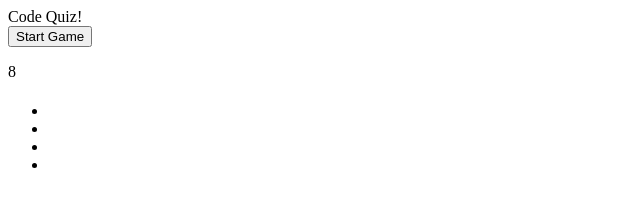
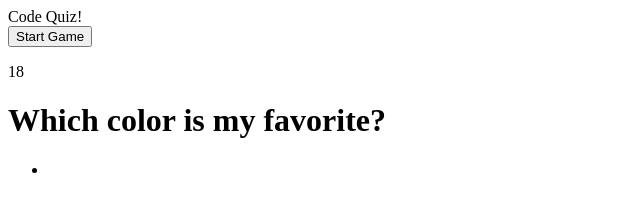
Before and after one commit to TMPeeler/CodequizHW, a plain HTML site: page index.html in a window 1280 px wide. Both pictures are taken after a click on the button "Start Game". Shown: the whole page, without its empty margins (0-640 px from the left). Drawn offline with Linux system fonts and the light colour scheme.

Commit message:
add text element of my test questions

```diff
--- a/index.html
+++ b/index.html
@@ -18,12 +18,13 @@
         <p class="timerElement">10</p> <!-- timer -->
     </header>
     <main>
-        <h1 class="quizQuestions"></h1> <!-- this is where I'm going to put the questions-->
+        <h1 class="quizQuestions">    </h1> <!-- this is where I'm going to put the questions-->
         <ul class="quizAnswers">
-            <li></li> <!-- this is where each of the options will go-->
-            <li></li>
-            <li></li>
-            <li></li>
+
+            <!----><div
+            <li id="#answer1"></li> <!-- this is where each of the options will go-->
+            <li id="#answer2"></li>
+
         </ul>
         <h1 class="gameOverScreen"></h1> <!-- GAME OVER -->
     </main>
--- a/script.js
+++ b/script.js
@@ -19,99 +19,160 @@
 // every time someone finishes the game, they may add their initials and it will save to the game over screen with their score.
 // display start button
 
-var startButton = document.querySelector(".startButton");
-var timerElement = document.querySelector(".timerElement");
-var quizQuestions = document.querySelector(".quizQuestions");
-var quizAnswers = document.querySelector(".quizAnswers");
-//var correctAnswer = document.querySelector(".correctAnswer");
-var gameOverScreen = document.querySelector(".gameOverScreen");
+var startButtonEl = document.querySelector(".startButton");1
+var timerElementEl = document.querySelector(".timerElement");
+var quizQuestionsEl = document.querySelector(".quizQuestions");
+var quizAnswersEl = document.querySelector(".quizAnswers");
+var gameOverScreenEl = document.querySelector(".gameOverScreen");
+var questionIndex = 0;
 
 
 var timer;
 var timerCount;
 var score = 0;
+//var correctAnswer = document.querySelector(".correctAnswer");
+// var wrongAnswer = false;
+// var quizQuestions = [
+//     {
+//         question: "Which color is my favorite?",
+//         correctAnswer: "blue",
+//         incorrect: ["yellow", "red", "green"]
+//     },
+
+//     {
+//         question: "Common data types do NOT include...",
+//         correctAnswer: "alerts",
+//         incorrect: ["numbers", "booleans", "strings"]
+//     },
+
+//     {
+//         question: "Arrays in JavaScript can be used to store...",
+//         correctAnswer: "all of the above",
+//         incorrect: ["numbers and strings", "other arrays", "booleans"]
+//     },
+
+//     {
+//         question: "The condition in an if/else statement is enclosed within...",
+//         correctAnswer: "parentheses",
+//         incorrect: ["square brackets", "quotes", "curly brackets"]
+//     },
+
+//     {
+//         question: "String values must be enclosed within ... when being assigned to variables.",
+//         correctAnswer: "quotes",
+//         incorrect: ["parentheses", "curly brackets", "commas"]
+//     },
+
+//     {
+//         question: "A very useful tool used during development and debugging for printing content to the debugger is:",
+//         correctAnswer: "console.log",
+//         incorrect: ["JavaScript", "terminal/gitbash", "for loops"]
+//     }
+// ]
+
 var quizQuestions = [
     {
         question: "Which color is my favorite?",
-        correctAnswer: "blue",
-        incorrect: ["yellow", "red", "green"]
+        choice1: "blue",
+        choice2:  "red",
+        correctAnswer: "blue"
     },
 
     {
         question: "Common data types do NOT include...",
-        correctAnswer: "alerts",
-        incorrect: ["numbers", "booleans", "strings"]
+        choice1: "booleans",
+        choice2: "alerts",
+        correctAnswer: "alerts"
     },
 
     {
         question: "Arrays in JavaScript can be used to store...",
-        correctAnswer: "all of the above",
-        incorrect: ["numbers and strings", "other arrays", "booleans"]
+        choice1: "numbers and strings, other arrays and booleans",
+        choice2: "Light particles",
+        correctAnswer: "numbers and strings, other arrays and booleans"
     },
 
     {
         question: "The condition in an if/else statement is enclosed within...",
+        choice1: "parentheses",
+        choice2: "curly brackets",
         correctAnswer: "parentheses",
-        incorrect: ["square brackets", "quotes", "curly brackets"]
     },
 
     {
         question: "String values must be enclosed within ... when being assigned to variables.",
-        correctAnswer: "quotes",
-        incorrect: ["parentheses", "curly brackets", "commas"]
+        choice1: "parentheses",
+        choice2: "quotes",
+        correctAnswer: "quotes"
     },
 
     {
         question: "A very useful tool used during development and debugging for printing content to the debugger is:",
-        correctAnswer: "console.log",
-        incorrect: ["JavaScript", "terminal/gitbash", "for loops"]
+        choice1: "console.log",
+        choice2: "terminal/gitbash",
+        correctAnswer: "console.log"
     }
 ]
 
-
-
 // some function that starts the game
 function startGame(){
-    timerCount = 10;
+    timerCount = 20;
     startTimer();
 }
 
-
+//function that starts the timer
 function startTimer(){
     timer = setInterval(function() {
         timerCount --;
-        timerElement.textContent = timerCount;
+        timerElementEl.textContent = timerCount;
         if (timerCount === 0) {
             clearInterval(timer);
             gameOver();
     }
-
-
-     // if (timerCount === 0); {
-        //     clearInterval(timer);
-        //     gameOver();
+        // if (wrongAnswer === true) {
+        //     timerCount -= 10;
         // }
-
         //needs something where if you pick the wrong answer it subtracts time
         //needs something where if timer hits 0 it's game over
     }, 1000);
-
+    //nextQuestion();
+    //if (correctAnswer === true {
+    // nextQuestion(); }
+    nextQuestion();
 }
 
-// function populateQuestions() {
+// function nextQuestion (quizQuestions){
+//     // var randomQuestion = quizQuestions.question[Math.floor(Math.random() * quizQuestions.length)];
+//     // quizQuestionsEl.innerHTML = randomQuestion.textContent();
+//     for(i = 0; i < quizQuestions; i++) {
+//     }
+//     var questionText = document.createElement("li");
+//     //for (i = 0; i < quizQuestions.length; i++){
+//     //}
+//     //quizQuestions.question = quizQuestions.textContent(i);
+//     //whenever you click an answer it will call the next question
 // }
+function nextQuestion() {
+    var questionText = document.querySelector(".quizQuestions");
+    questionText.textContent = quizQuestions[questionIndex].question;
 
-function nextQuestion (){
+    document.querySelector("#answer1").textContent = quizQuestions [questionIndex].choice1;
+    document.querySelector("#answer2").textContent = quizQuestions [questionIndex].choice2;
 
-    for (i = 0; i < quizQuestions.length; i++){
-        quizQuestions.question = quizQuestions.textContent(i);
-    }
-    appendChild(quizQuestions)
+
+    // var choice1Value = quizQuestions [questionIndex].choice1
+    // var choice2Value = quiz
+
+    addEventListener()
+
+
+    //if correctAnswer = false {
+        //decrement timer
+    //}
 
 
 
-    //whenever you click an answer it will call the next question
-
+    questionIndex ++;
 }
 
 function gameOver(){
@@ -125,11 +186,11 @@ function gameOver(){
 
 
 
-startButton.onclick = function() {
+startButtonEl.onclick = function() {
     console.log("game is on");
 }
 
 //start button click begins the game
-startButton.addEventListener("click", startGame);
+startButtonEl.addEventListener("click", startGame);
 
 //event target to check if button is a win or loss
```
